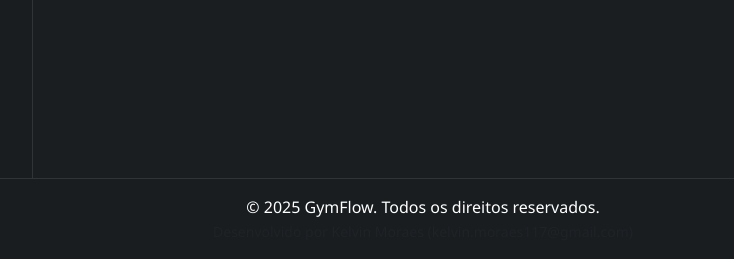
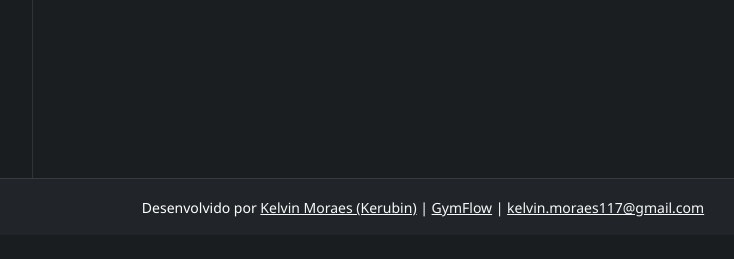
Before and after one commit to KerubinDev/GymFlow, a Flask app: page /alunos in a window 1280 px wide. Shown: the part 622-881 px from the top of the page, without its empty margins (217-951 px from the left). After the commit the page ends 839 px from the top, so only its background shows below. Run offline with Flask 3, Linux system fonts and the light colour scheme; a user stored in the database is signed in; data comes from the database, SQL or seed files in the repository; parts of the project's set-up code (start-up, migrations or seed data) failed here and were passed over.

Commit message:
programa finalizado

```diff
--- a/backend/__init__.py
+++ b/backend/__init__.py
@@ -1,4 +1,10 @@
-"""Inicialização da aplicação Flask."""
+"""Inicialização da aplicação Flask.
+
+Autor: Kelvin Moraes (Kerubin)
+Email: kelvin.moraes117@gmail.com
+GitHub: @KerubinDev
+Repositório: https://github.com/KerubinDev/GymFlow
+"""
 
 import os
 from datetime import datetime
--- a/templates/base.html
+++ b/templates/base.html
@@ -542,11 +542,13 @@
         {% block content %}{% endblock %}
     </div>
 
-    <!-- Footer -->
-    <footer class="footer mt-auto py-3">
+    <footer class="footer mt-auto py-3 bg-dark text-light">
         <div class="container text-center">
-            <p class="mb-0">&copy; {{ datetime.now().year }} GymFlow. Todos os direitos reservados.</p>
-            <small class="text-muted">Desenvolvido por Kelvin Moraes (kelvin.moraes117@gmail.com)</small>
+            <small>
+                Desenvolvido por <a href="https://github.com/KerubinDev" class="text-light">Kelvin Moraes (Kerubin)</a> |
+                <a href="https://github.com/KerubinDev/GymFlow" class="text-light">GymFlow</a> |
+                <a href="mailto:kelvin.moraes117@gmail.com" class="text-light">kelvin.moraes117@gmail.com</a>
+            </small>
         </div>
     </footer>
 
```
Also changed, not shown: backend/utils.py (+7 -1 lines), README.md, 1 other file.
